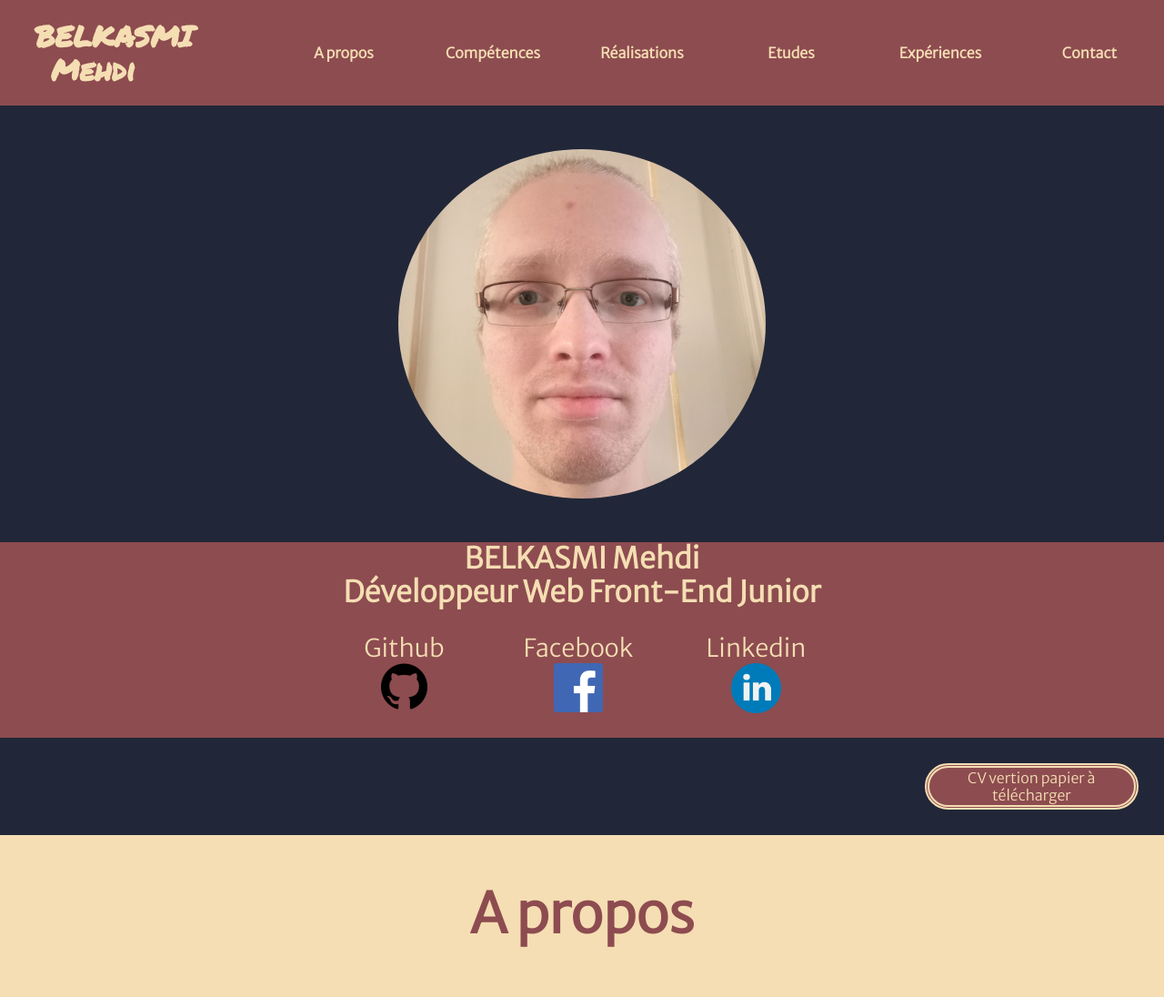
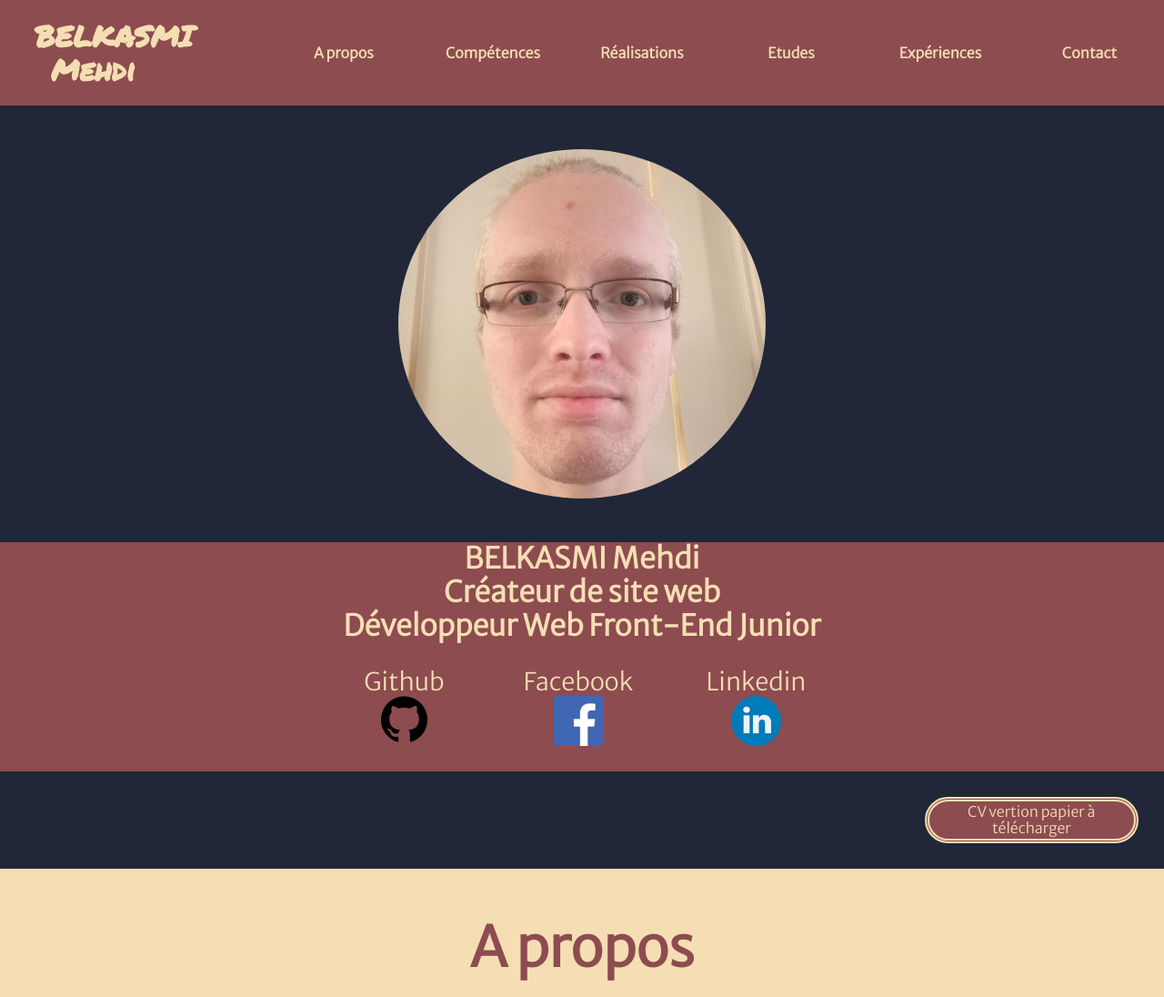
Before and after one commit to belmehd/mon-cv-dev-web-junior, a website built with Parcel: page index.html in a window 1280 px wide. Shown: the top 1096 px of the page at 91% size. Built offline with nearby package versions, Linux system fonts and the light colour scheme.

Commit message:
ajout de nouvelles données 2

```diff
--- a/index.html
+++ b/index.html
@@ -58,7 +58,7 @@
 
     <section class="resaux">
       <h2>BELKASMI Mehdi</h2>
-      <h2>Développeur Web Front-End Junior</h2>
+      <h2>Créateur de site web<br>Développeur Web Front-End Junior</h2>
       <section>
         <h2 class="hidden">Développeur Web Front-End Junior cv</h2>
         <a href="https://github.com/belmehd" target="_blank">
```
